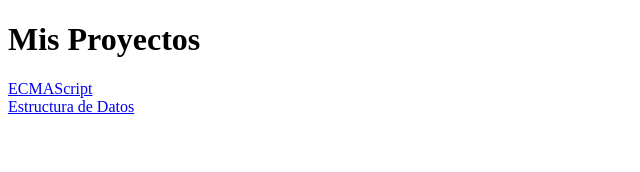
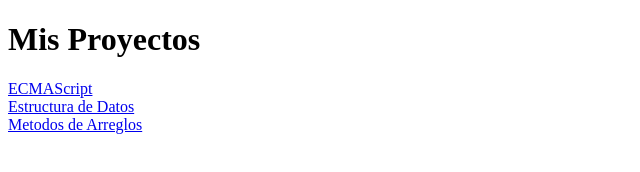
Before and after one commit to karenkm521/1-web-e-logica-algoritmos, a plain HTML site: page index.html in a window 1280 px wide. Shown: the whole page, without its empty margins (0-640 px from the left). Drawn offline with Linux system fonts and the light colour scheme.

Commit message:
Se creo el acceso al  Proyecto de Metodos de Arreglos

```diff
--- a/index.html
+++ b/index.html
@@ -13,6 +13,9 @@
     <div>
         <a href="./02-Estructura-de-Datos/">Estructura de Datos</a>
     </div>
+    <div>
+        <a href="./03-Metodos-Arreglos/Mi-Tienda-Online/">Metodos de Arreglos</a>
+    </div>
 
 </body>
 </html>
```
